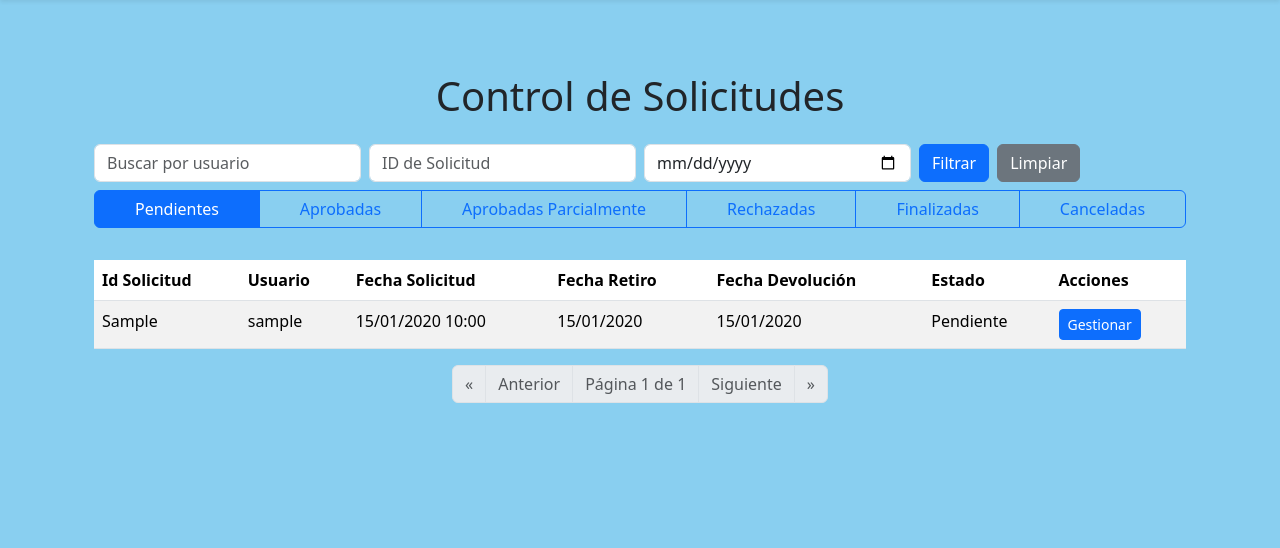
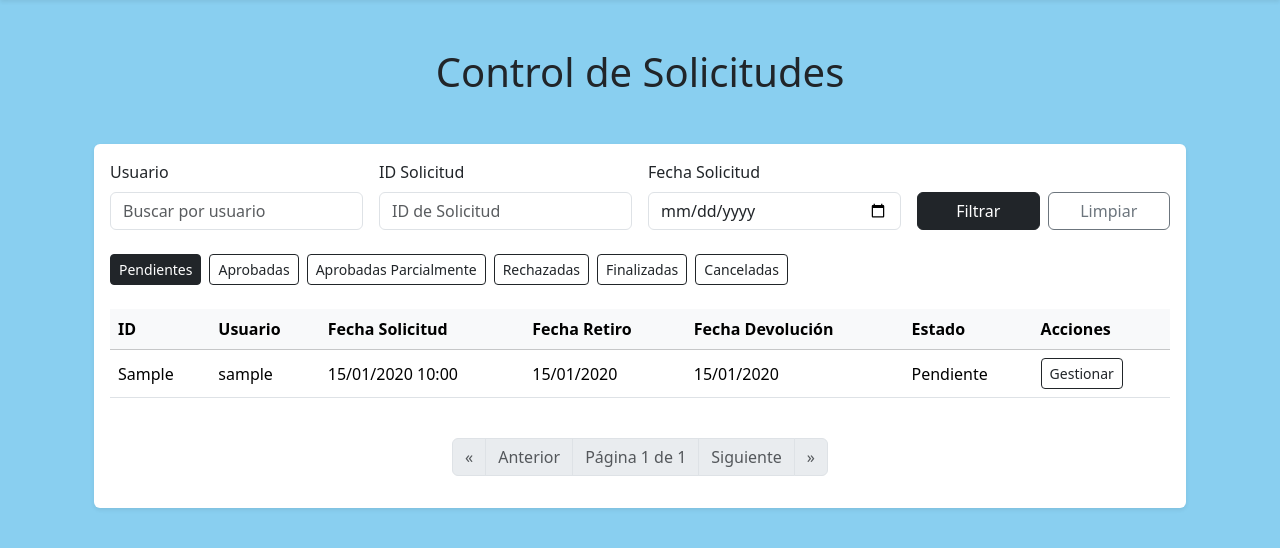
Before and after one commit to ConstanzaPavez/srvSIGEM, a Django app: page /control_solicitudes/ in a window 1280 px wide. Shown: the part 66-614 px from the top of the page. Run offline with Django 4.2, Linux system fonts and the light colour scheme; a user stored in the database is signed in; tables that the repository leaves empty hold one stand-in row (values such as "Sample post"); parts of the project's set-up code (start-up, migrations or seed data) failed here and were passed over; some libraries are stand-ins or nearby versions.

Commit message:
Mejora de vista de control sol admin

```diff
--- a/appSIGEM/templates/paginas/solicitudes/controladminsolicitud.html
+++ b/appSIGEM/templates/paginas/solicitudes/controladminsolicitud.html
@@ -1,55 +1,48 @@
 {% extends 'base_admin.html' %}
 
 {% block content %}
-<div class="container mt-4">
+
 <h1 class="mb-4 text-center">Control de Solicitudes</h1>
 
-
-
-
-
-
-  <form method="get" class="mb-3 row g-2">
+<div class="container mt-5">
+  <div class="card shadow-sm border-0">
+    <div class="card-body">
+      <form method="get" class="row g-3 mb-4 align-items-end">
         <input type="hidden" name="estado" value="{{ estado_filtrado }}">
 
         <div class="col-md-3">
-      <input type="text" name="usuario" class="form-control" placeholder="Buscar por usuario"
-            value="{{ usuario_filtro }}">
+          <label class="form-label">Usuario</label>
+          <input type="text" name="usuario" class="form-control" placeholder="Buscar por usuario" value="{{ usuario_filtro }}">
         </div>
-
         <div class="col-md-3">
-      <input type="text" name="numero_solicitud" class="form-control" placeholder="ID de Solicitud"
-            value="{{ numero_filtro }}">
+          <label class="form-label">ID Solicitud</label>
+          <input type="text" name="numero_solicitud" class="form-control" placeholder="ID de Solicitud" value="{{ numero_filtro }}">
         </div>
-
         <div class="col-md-3">
+          <label class="form-label">Fecha Solicitud</label>
           <input type="date" name="fecha_solicitud" class="form-control" value="{{ fecha_filtro }}">
         </div>
+        <div class="col-md-3 d-flex gap-2">
+          <button type="submit" class="btn btn-dark w-50">Filtrar</button>
+          <a href="?estado={{ estado_filtrado }}" class="btn btn-outline-secondary w-50">Limpiar</a>
+        </div>
+      </form>
 
-    <div class="col-md-3 d-flex">
-      <button type="submit" class="btn btn-primary me-2">Filtrar</button>
-      <a href="?estado={{ estado_filtrado }}" class="btn btn-secondary">Limpiar</a>
-    </div>
-
-
-
-    <!-- Filtros de estado -->
-    <div class="btn-group mb-3" role="group" aria-label="Filtro de estado">
+      <div class="d-flex flex-wrap gap-2 mb-4">
         {% for codigo, nombre in estados %}
           <a href="?estado={{ codigo }}{% if usuario_filtro %}&usuario={{ usuario_filtro }}{% endif %}{% if fecha_filtro %}&fecha_solicitud={{ fecha_filtro }}{% endif %}{% if numero_filtro %}&numero_solicitud={{ numero_filtro }}{% endif %}"
-          class="btn btn-outline-primary {% if estado_filtrado == codigo %}active{% endif %}">
+            class="btn {% if estado_filtrado == codigo %}btn-dark{% else %}btn-outline-dark{% endif %} btn-sm">
             {{ nombre }}
           </a>
         {% endfor %}
       </div>
 
-
-  </form>
       {% if page_obj %}
-  <table class="table table-striped">
-    <thead>
+      <div class="table-responsive">
+        <table class="table table-hover align-middle">
+          <thead class="table-light">
             <tr>
-        <th>Id Solicitud</th>
+              <th>ID</th>
               <th>Usuario</th>
               <th>Fecha Solicitud</th>
               <th>Fecha Retiro</th>
@@ -69,18 +62,19 @@
                 <td>{{ solicitud.get_estado_display }}</td>
                 <td>
                   {% if solicitud.estado in 'PEND APR PAR RECH' %}
-            <a href="{% url 'gestionar_solicitud' solicitud.id %}" class="btn btn-sm btn-primary">Gestionar</a>
+                    <a href="{% url 'gestionar_solicitud' solicitud.id %}" class="btn btn-outline-dark btn-sm">Gestionar</a>
                   {% else %}
-            <span class="text-muted"> </span>
+                    <span class="text-muted">—</span>
                   {% endif %}
                 </td>
               </tr>
             {% endfor %}
           </tbody>
         </table>
+      </div>
 
       <!-- Paginación -->
-  <nav>
+      <nav class="mt-4">
         <ul class="pagination justify-content-center">
           {% if page_obj.has_previous %}
             <li class="page-item">
@@ -94,7 +88,9 @@
             <li class="page-item disabled"><span class="page-link">Anterior</span></li>
           {% endif %}
 
-      <li class="page-item disabled"><span class="page-link">Página {{ page_obj.number }} de {{ page_obj.paginator.num_pages }}</span></li>
+          <li class="page-item disabled">
+            <span class="page-link">Página {{ page_obj.number }} de {{ page_obj.paginator.num_pages }}</span>
+          </li>
 
           {% if page_obj.has_next %}
             <li class="page-item">
@@ -109,9 +105,10 @@
           {% endif %}
         </ul>
       </nav>
-
       {% else %}
-    <p>No hay solicitudes para mostrar.</p>
+        <p class="text-muted text-center mt-4">No hay solicitudes para mostrar.</p>
       {% endif %}
     </div>
+  </div>
+</div>
 {% endblock %}
```
Lines whose indentation alone changed are shown as unchanged.
